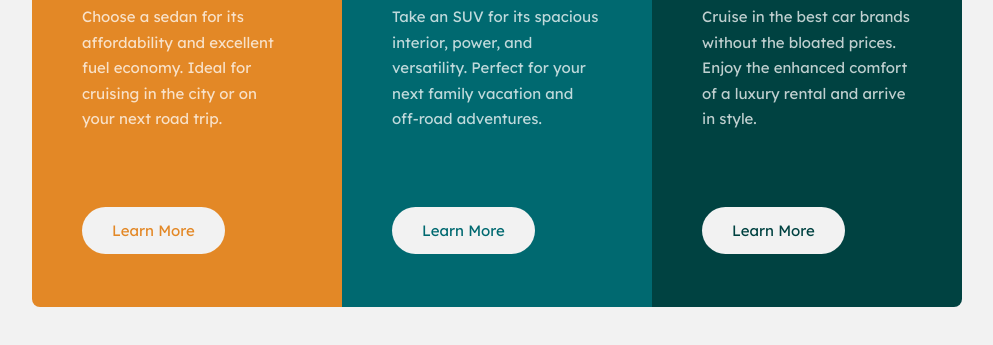
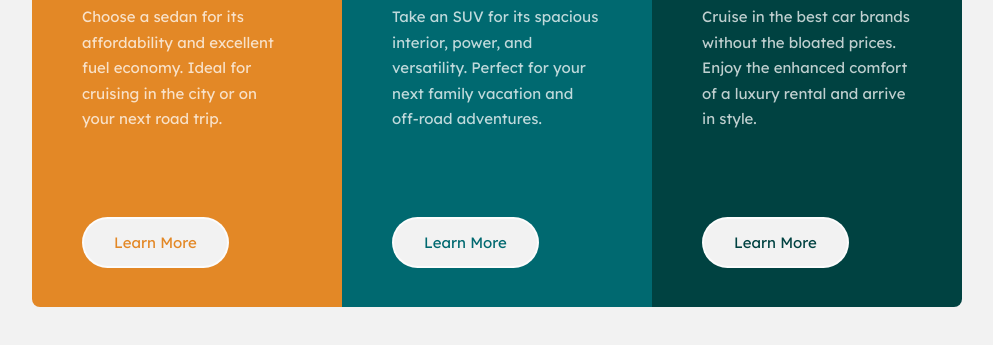
Before and after one commit to kisslautaro/3-column-preview-card-component, a plain HTML site: page 3 Column Preview Card Component Main/index.html in a window 1280 px wide. Shown: the part 363-708 px from the top of the page, without its empty margins (143-1136 px from the left). Drawn offline with Linux system fonts and the light colour scheme.

Commit message:
Add files via upload

```diff
--- a/3 Column Preview Card Component Main/CSS/style.css
+++ b/3 Column Preview Card Component Main/CSS/style.css
@@ -39,11 +39,12 @@ html{
 
 body{
     font-size: 1.5rem;
-    height: 100vh;
+    height: 170rem;
     background-color: var(--neutralVeryLightGray) ;
     display: flex;
     justify-content: center;
     align-items: center;
+
 }
 
 h1{
@@ -59,47 +60,45 @@ h1{
 p{
     color: var(--neutralTransparentWhite);
     font-family: var(--fontLexendDeca);
-    font-size: 1.5rem;
+    font-size: 1.6rem;
     line-height: 1.7;
 
 }
 
+
 /* Container */
 
 .container{
-    margin-top: 4rem;
-    width: 93rem;
-    height: 50rem;
-
+    height: 135rem;
+    width: 35rem;
 }
-
 
 /* Cards */
 
 .cards{
+    display: grid;
+    grid-template-rows: repeat(3,1fr);
+    grid-template-columns: 1fr;
     width: 100%;
     height: 100%;
     display: grid;
-    grid-template-columns: repeat(3, 1fr);
 
 }
 
 .card1{
     background-color: var(--primaryBrightOrange);
-    border-bottom-left-radius: .8rem;
-    border-top-left-radius: .8rem;
+    grid-row: 1/2;
 }
 
 .card2{
+    grid-row: 2/3;
     background-color: var(--primaryDarkCyan);
 }
 
 .card3{
+    grid-row: 3/4;
     background-color: var(--primaryVeryDarkCyan);
-    border-bottom-right-radius: .8rem;
-    border-top-right-radius: .8rem;
 }
-
 
 .card1,
 .card2,
@@ -111,10 +110,11 @@ p{
 /* Buttons */
 
 .card__btn{
+    transition: all .3s ease;
     background-color: var(--neutralVeryLightGray);
-    margin-top: 6rem;
+    margin-top: 1rem;
     padding: 1.5rem 3rem;
-    border: none;
+    border: .2rem solid var(--neutralTransparentWhite);
     border-radius: 5rem;
     font-family: var(--fontLexendDeca);
     font-size: 1.5rem;
@@ -132,3 +132,78 @@ p{
 .card3 button{
     color: var(--primaryVeryDarkCyan);
 }
+
+.card__btn:hover{
+    color: var(--neutralTransparentWhite);
+    background-color: transparent;
+    cursor: pointer;
+}
+
+
+
+/* ----------------------Media--Queries------------------------------------ */
+
+
+
+@media (min-width: 768px) {
+
+body{
+    height: 100vh;
+}
+
+p{
+    font-size: 1.5rem;
+}
+
+/* Container */
+
+.container{
+    margin-top: 4rem;
+    width: 93rem;
+    height: 50rem;
+
+}
+ /* Cards */
+.cards{
+
+    grid-template-columns: repeat(3, 1fr);
+    grid-template-rows: 1fr;
+
+}
+
+.card1{
+
+    border-bottom-left-radius: .8rem;
+    border-top-left-radius: .8rem;
+    grid-column: 1/2;
+    grid-row: 1/2;
+}
+
+.card2{
+
+    grid-column: 2/3;
+    grid-row: 1/2;
+}
+
+.card3{
+
+    border-bottom-right-radius: .8rem;
+    border-top-right-radius: .8rem;
+    grid-column: 3/4;
+    grid-row: 1/2;
+}
+
+
+.card1,
+.card2,
+.card3{
+    padding: 5rem 5rem 0 5rem;
+}
+
+/* Buttons */
+.card__btn{
+    margin-top: 7rem;
+}
+
+
+}
```
